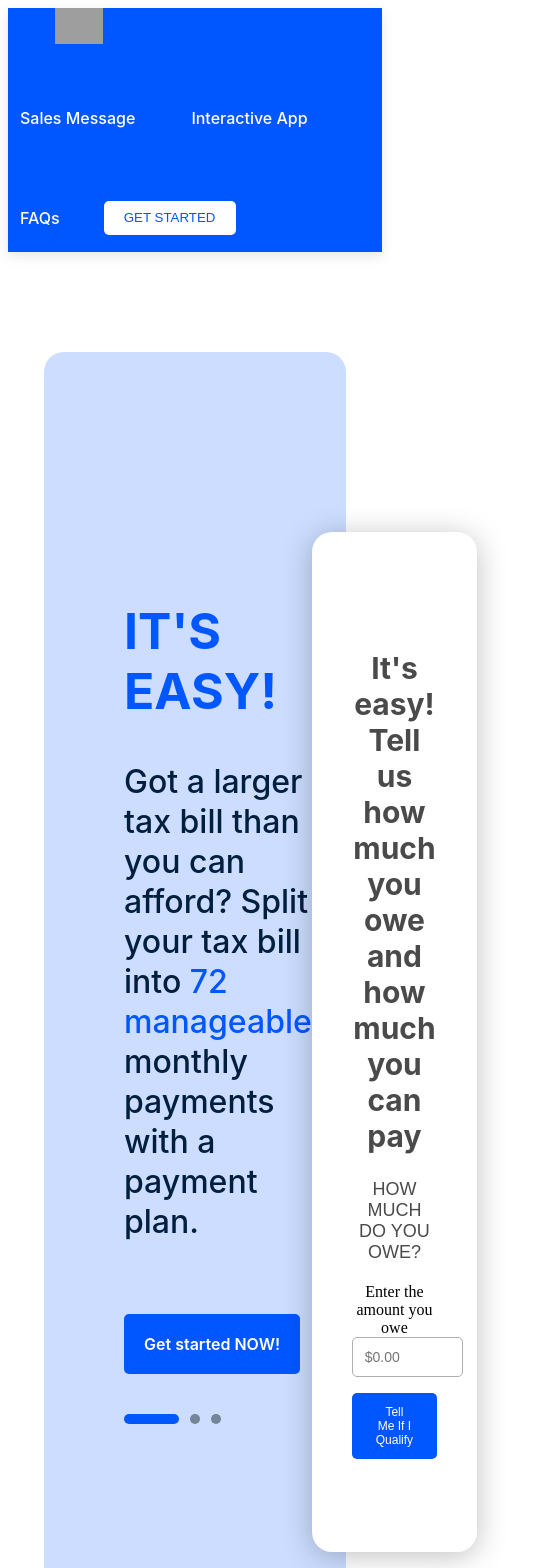
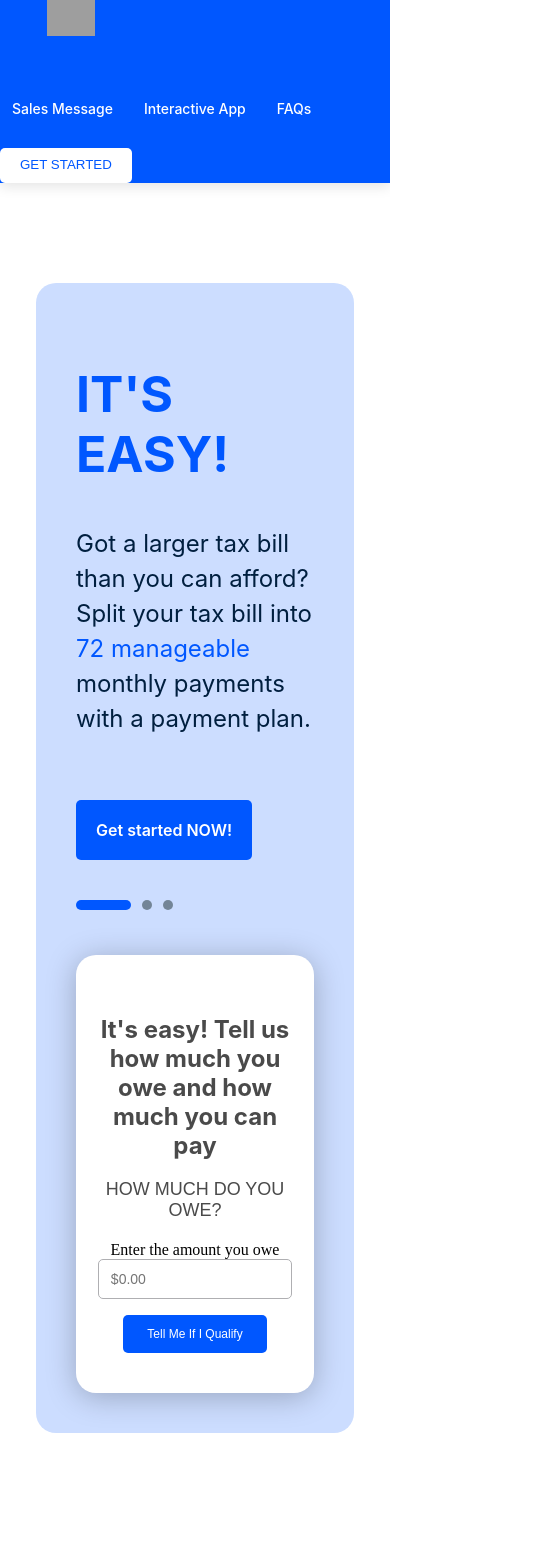
Before and after one commit to usamazafarawan/profit-party, an Angular app: page / in a window 390 px wide. Shown: the top 1568 px of the page, 545 px wide, since content can reach past the window. Built offline with nearby package versions, Linux system fonts and the light colour scheme; grey boxes are pictures that could not be loaded.

Commit message:
new changes

```diff
--- a/src/app/Components/footer/footer.component.html
+++ b/src/app/Components/footer/footer.component.html
@@ -6,7 +6,7 @@
           Lorem Ipsum is simply dummy text of the printing and typesetting industry. Lorem Ipsum has been the industry's standard dummy text ever since the 1500s,
         </p>
       </section>
-      <nav class="footer-nav">
+      <!-- <nav class="footer-nav"> -->
         <section class="nav-column">
           <h3 class="nav-title">COMPANY</h3>
           <ul class="nav-list">
@@ -22,7 +22,7 @@
             <li><a href="#" class="nav-link">Privacy Policy</a></li>
           </ul>
         </section>
-      </nav>
+      <!-- </nav> -->
       <section class="newsletter">
         <h3 class="newsletter-title">Join a Newsletter</h3>
         <form class="newsletter-form">
--- a/src/app/Components/footer/footer.component.scss
+++ b/src/app/Components/footer/footer.component.scss
@@ -7,8 +7,7 @@
 
 .footer-content {
   display: flex;
-    flex-wrap: wrap;
-    gap: 37px;
+  justify-content: space-between;
 }
 
 .company-info {
@@ -29,10 +28,10 @@
   margin-top: 33px;
 }
 
-  .footer-nav {
-    display: flex;
-    gap: 37px;
-  }
+// .footer-nav {
+//   display: flex;
+//   gap: 37px;
+// }
 
 .nav-column {
   width: 240px;
@@ -58,7 +57,7 @@
   line-height: 24px;
 }
 
-  .nav-list li + li {
+.nav-list li+li {
   margin-top: 8px;
 }
 
@@ -160,25 +159,12 @@
   border: 0;
 }
 
-  @media (max-width: 991px) {
-    .footer {
-      padding: 0 20px;
+@media screen and (max-width: 744px) {
+  .footer{
+    padding: 50px 70px;
   }
-
-    .footer-content,
-    .copyright-contact {
-      max-width: 100%;
-    }
-
-    .copyright-contact {
-      margin-top: 40px;
-    }
-
-    .email-input {
-      padding-right: 20px;
-    }
-
-    .subscribe-button {
-      padding: 12px 20px;
+  .footer-content {
+    display: flex;
+    flex-direction: column;
   }
 }
--- a/src/app/Components/header/header.component.scss
+++ b/src/app/Components/header/header.component.scss
@@ -83,9 +83,9 @@
     font-weight: 500;
   }
 
-  @media (max-width: 991px) {
-    .navbar-content,
-    .navbar-menu {
-      max-width: 100%;
-    }
+  @media screen and (max-width: 820px) {
+   .navbar-menu{
+    gap: 7px;
+    font: 500 14px Inter, sans-serif;
+   }
   }
--- a/src/app/Components/landing-page-one/landing-page-one.component.scss
+++ b/src/app/Components/landing-page-one/landing-page-one.component.scss
@@ -139,7 +139,6 @@
   }
 
   .faq-title {
-    color: rgba(0, 87, 255, 1);
     font: 700 50px/1.8 Playfair Display, -apple-system, Roboto, Helvetica, sans-serif;
   }
 
@@ -168,10 +167,12 @@
   .faq-question::after {
     content: '+';
     float: right;
+    margin: 10px;
   }
 
   .faq-item[open] .faq-question::after {
-    content: '-';
+    content: '^';
+    margin: 10px;
   }
 
   .faq-answer {
@@ -180,3 +181,28 @@
     color: var(--Colors-400, #949499);
     line-height: 32px;
   }
+
+  @media screen and (max-width: 1000px) {
+    .hero-section{
+      flex-direction: column;
+      display: flex;
+      padding: 40px;
+    }
+    .calculator-section{
+      margin-top: 45px;
+      .calculator-container{
+            padding: 40px 20px;
+      }
+    }
+  }
+  @media screen and (max-width: 630px) {
+    .form-input{
+      width: 85%;
+    }
+    .hero-description{
+      font: 400 24px / 35px Montserrat, -apple-system, Roboto, Helvetica, sans-serif;
+    }
+    .calculator-title{
+      font-size: 24px;
+    }
+  }
--- a/src/styles.scss
+++ b/src/styles.scss
@@ -1 +1,6 @@
 /* You can add global styles to this file, and also import other style files */
+body {
+  margin:0;
+  padding:0;
+  height:100%;
+ }
```
Also changed, not shown: src/app/Components/landing-page-one/landing-page-one.component.html (line endings or trailing spaces), src/app/app.component.html (line endings or trailing spaces). Lines whose indentation alone changed are shown as unchanged.
